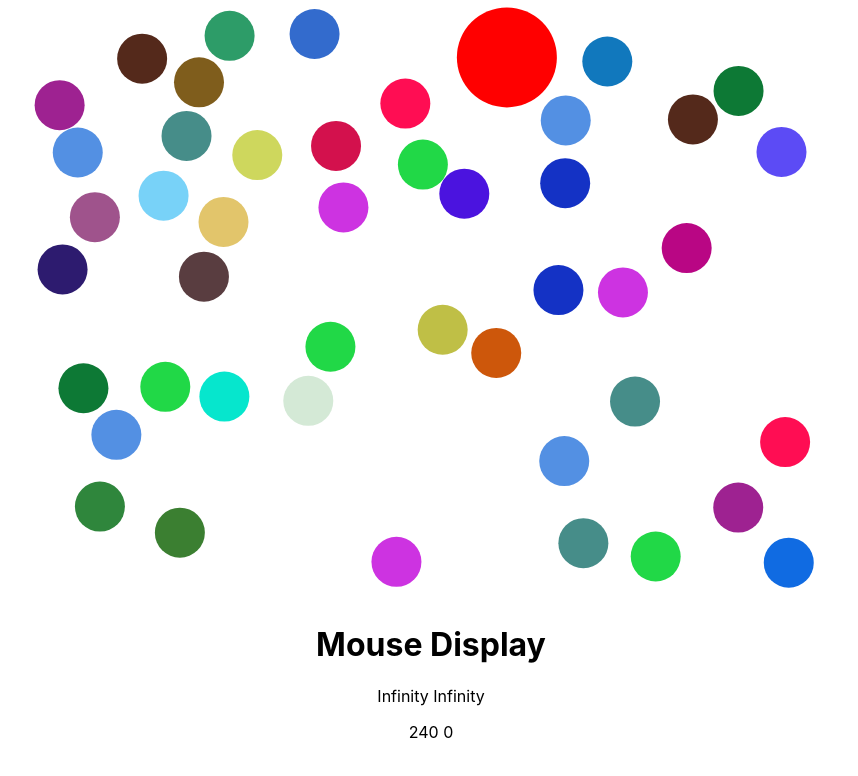
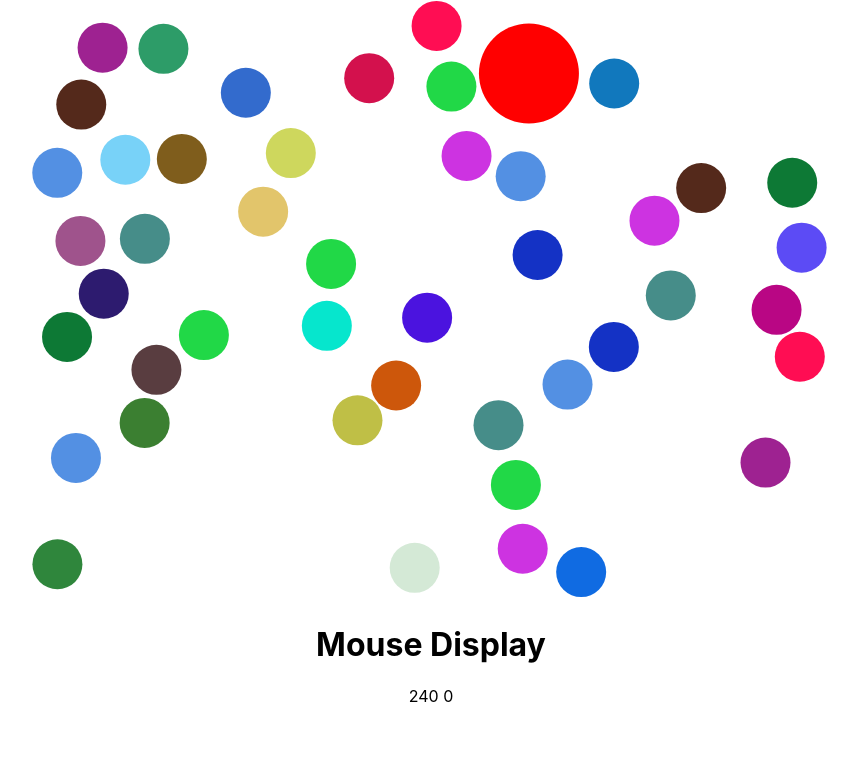
Before and after one commit to alyxmomsen/2d-canvas-billiard, a React (Create React App) app: page / in a window 1280 px wide. Shown: the top 776 px of the page, without its empty margins (209-1067 px from the left). Built offline with nearby package versions, Linux system fonts and the light colour scheme.

Commit message:
prettier

```diff
--- a/src/App.tsx
+++ b/src/App.tsx
@@ -11,35 +11,23 @@
 import GUI from "./components/gui";
 export const mainContext = createContext<{
   canvasRef: React.RefObject<HTMLCanvasElement> | null;
-  setCanvasRef: React.Dispatch<React.SetStateAction<React.RefObject<HTMLCanvasElement> | null>> | null;
-  mouseState: { x: number; y: number };
-  setMouseState: React.Dispatch<
-    React.SetStateAction<{
-      x: number;
-      y: number;
-    }>
+  setCanvasRef: React.Dispatch<
+    React.SetStateAction<React.RefObject<HTMLCanvasElement> | null>
   > | null;
 }>({
   canvasRef: null,
   setCanvasRef: null,
-  mouseState: { x: Infinity, y: Infinity },
-  setMouseState: null,
 });
 
 function App() {
-  const [cnvsRef, setCnvsRef] = useState<React.RefObject<HTMLCanvasElement> | null>(null);
-
-  const [mouseState, setMouseState] = useState({ x: Infinity, y: Infinity });
-
-  const mainCTX = useContext(mainContext);
+  const [cnvsRef, setCnvsRef] =
+    useState<React.RefObject<HTMLCanvasElement> | null>(null);
 
   return (
     <mainContext.Provider
       value={{
         canvasRef: cnvsRef,
         setCanvasRef: setCnvsRef,
-        mouseState,
-        setMouseState,
       }}
     >
       <div className="App">
--- a/src/components/billard-game.ts
+++ b/src/components/billard-game.ts
@@ -3,10 +3,9 @@
 export default class BillardGame {
   balls: Ball[];
   frame: { width: number; height: number };
-  mouse:Point ;
-  window:Window ;
+  mouse: Point;
 
-  update({ mouseState }: { mouseState: { x: number; y: number } }) {
+  update() {
     this.balls.forEach((subject) => {
       for (const object of this.balls) {
         if (object === subject) continue;
@@ -22,15 +21,7 @@
     });
   }
 
-  render({
-    ctx,
-    mouseState,
-  }: {
-    ctx: CanvasRenderingContext2D;
-    mouseState: { x: number; y: number };
-  }) {
-
-
+  render({ ctx }: { ctx: CanvasRenderingContext2D }) {
     ctx.fillStyle = "white";
     ctx.fillRect(0, 0, 800, 600);
 
@@ -42,34 +33,20 @@
       ctx.closePath();
     });
 
-    console.log(this.mouse.x);
-
     ctx.beginPath();
-      ctx.arc(this.mouse.x, this.mouse.y, 100, 0, 2 * Math.PI);
-      ctx.fillStyle = 'green';
-      ctx.fill();
-      ctx.closePath();
-
-  }
-
-  updateMouse (e:MouseEvent) {
-
-    this.mouse.x = e.clientX ;
-    this.mouse.y = e.clientY ;
-
-
+    ctx.arc(this.mouse.x, this.mouse.y, 100, 0, 2 * Math.PI);
+    ctx.fillStyle = "green";
+    ctx.fill();
+    ctx.closePath();
   }
 
   constructor() {
+    this.mouse = { x: Infinity, y: Infinity };
 
-    this.window = window ;
-
-    this.mouse = {x:Infinity , y:Infinity}
-
-    window.addEventListener('mousemove' , (e) => {
-      this.updateMouse(e);
-    }) ;
-
+    window.addEventListener("mousemove", (e) => {
+      this.mouse.x = e.clientX;
+      this.mouse.y = e.clientY;
+    });
 
     this.frame = { width: 800, height: 600 };
     this.balls = [
--- a/src/components/canvas.tsx
+++ b/src/components/canvas.tsx
@@ -10,7 +10,6 @@
   const canvasRef = useRef<HTMLCanvasElement>(null);
 
   useEffect(() => {
-
     if (canvasRef.current) {
       const ctx = canvasRef.current.getContext("2d");
 
@@ -20,11 +19,8 @@
         }
 
         const refrash = () => {
-
-          // console.log(mainCTX.mouseState.x);
-
-          game.update({ mouseState: mainCTX.mouseState});
-          game.render({ ctx, mouseState: mainCTX.mouseState });
+          game.update();
+          game.render({ ctx });
 
           window.requestAnimationFrame(refrash);
         };
--- a/src/components/gui.tsx
+++ b/src/components/gui.tsx
@@ -2,17 +2,11 @@
 import { mainContext } from "../App";
 
 export default function GUI() {
-
   const mainCTX = useContext(mainContext);
-
-
 
   return (
     <div>
       <h1>Mouse Display</h1>
-      <p>
-        {mainCTX.mouseState.x} {mainCTX.mouseState.y}
-      </p>
       <p>
         {mainCTX.canvasRef?.current?.getBoundingClientRect().x}{" "}
         {mainCTX.canvasRef?.current?.getBoundingClientRect().y}
```
